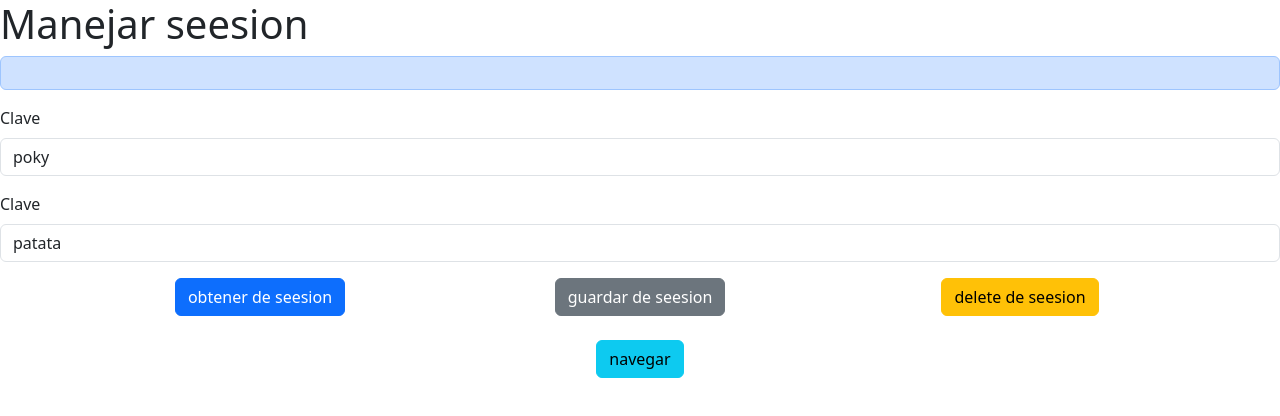
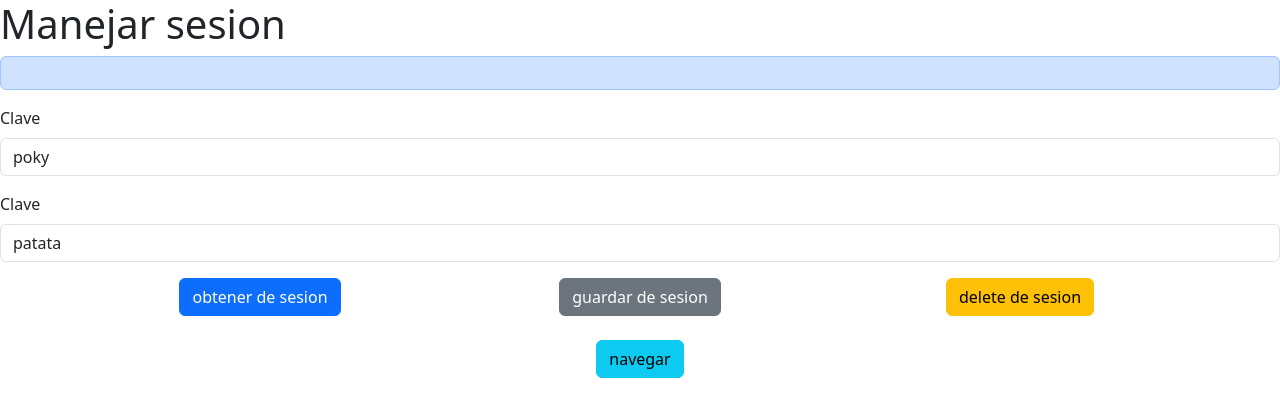
Before and after one commit to VictorHugoAguilar/handler-session, a website: page index.html in a window 1280 px wide. Drawn offline with nearby package versions, Linux system fonts and the light colour scheme.

Commit message:
Update index.html

```diff
--- a/index.html
+++ b/index.html
@@ -6,7 +6,7 @@
     <meta name="keywords" content="Workout, times, time" />
     <meta name="author" content="Victor Hugo Aguilar" />
     <meta name="viewport" content="width=device-width, initial-scale=1.0" />
-    <title>Workout times</title>
+    <title>Almacenado en Storage del Navegador</title>
     <link rel="icon" href="./assets/favicon.ico" type="icon" />
     <link rel="stylesheet" href="./style.css">
     <link
@@ -20,12 +20,10 @@
       integrity="sha384-HwwvtgBNo3bZJJLYd8oVXjrBZt8cqVSpeBNS5n7C8IVInixGAoxmnlMuBnhbgrkm"
       crossorigin="anonymous"
     ></script>
-
   </head>
 <body>
-<p class="h1">Manejar seesion</p>
+  <p class="h1">Manejar sesion</p>
   <div id="app" class="alert alert-primary" role="alert"></div>
-
   <div class="mb-3">
     <label for="clave" class="form-label">Clave</label>
     <input
@@ -50,22 +48,21 @@
       <div class="row">
         <div class="col">
           <button id="get" type="button" class="btn btn-primary">
-        obtener de seesion
+            obtener de sesion
           </button>
         </div>
         <div class="col">
           <button id="set" type="button" class="btn btn-secondary">
-        guardar de seesion
+            guardar de sesion
           </button>
         </div>
         <div class="col">
           <button id="delete" type="button" class="btn btn-warning">
-        delete de seesion
+            delete de sesion
           </button>
         </div>
       </div>
     </div>
-
     <br />
     <div class="container text-center">
       <div class="row">
```
Lines whose indentation alone changed are shown as unchanged.
